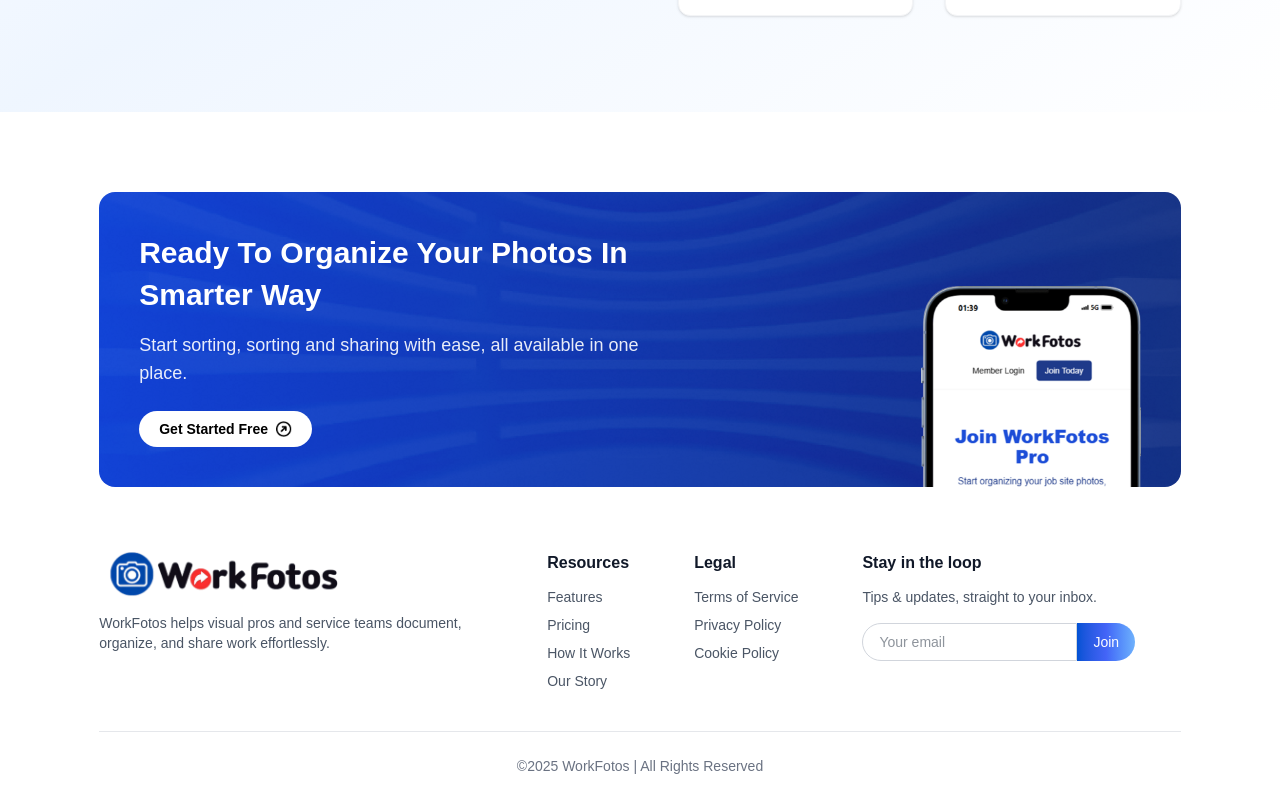
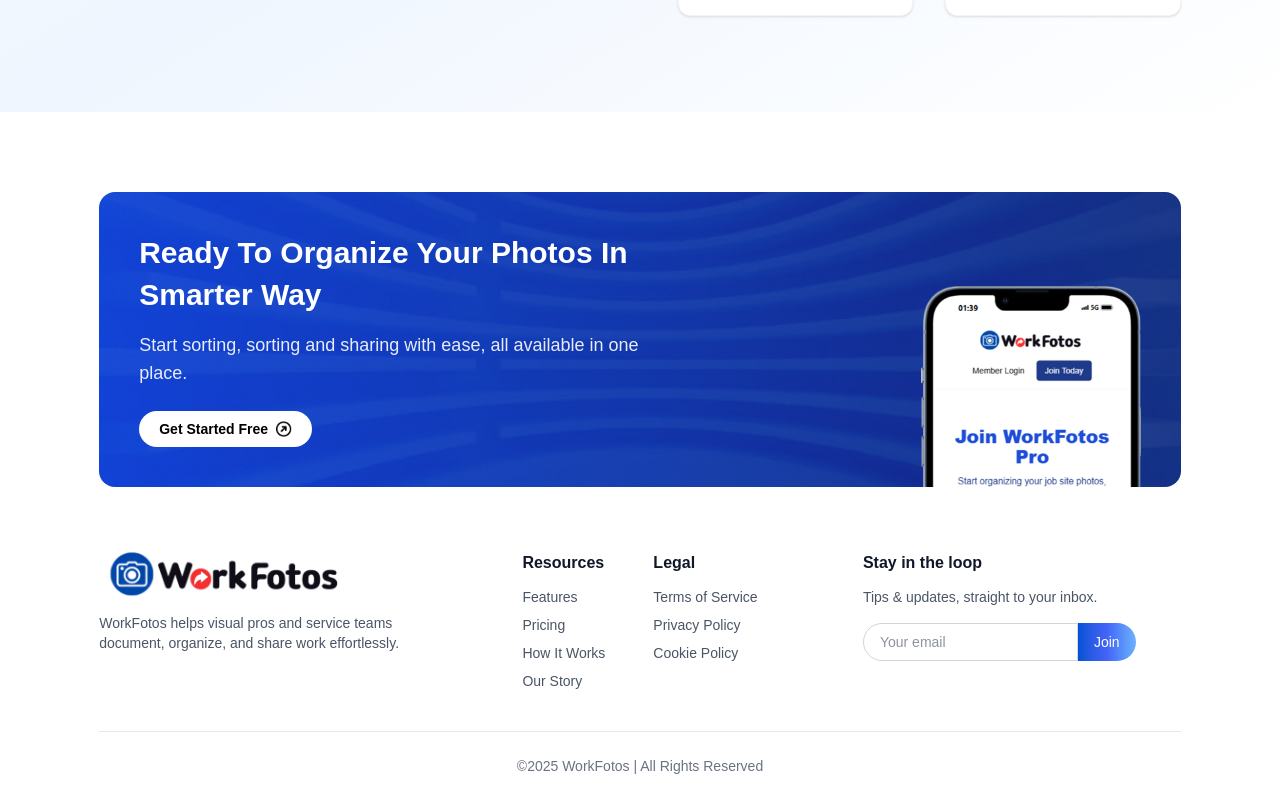
Before and after one commit to shabs-171/WorkFotos, a Next.js app: page / in a window 1280 px wide. Shown: the part 2757-3557 px from the top of the page. Built offline with nearby package versions, Linux system fonts and the light colour scheme.

Commit message:
changes in footer

```diff
--- a/app/components/Footer.tsx
+++ b/app/components/Footer.tsx
@@ -51,17 +51,21 @@
 
       {/* FOOTER LINKS - Same 87% width as header */}
          <div className="container-87 mt-12 sm:mt-16">
-        <div className="flex flex-col lg:flex-row justify-between items-start gap-8 lg:gap-16">
-          {/* Logo & Description */}
-          <div className="w-full lg:max-w-sm text-left">
-            <div className="flex items-center gap-2">
+  <div className="
+    flex flex-col lg:flex-row
+    justify-between items-start
+    gap-8 lg:gap-16
+  ">
+
+    {/* Left – Logo */}
+    <div className="w-full lg:w-1/3">
       <Image src="/logo2.png" alt="Logo" width={257} height={40} />
-            </div>
       <p className="mt-4 text-gray-600 text-sm">
-              WorkFotos helps visual pros and service teams document, organize,
-              and share work effortlessly.
+        WorkFotos helps visual pros and service teams document,
+        organize, and share work effortlessly.
       </p>
-            <div className="flex gap-4 mt-4 text-gray-500">
+
+      <div className="flex gap-3 mt-4 text-gray-500 text-lg">
         <i className="fa-brands fa-twitter"></i>
         <i className="fa-brands fa-x-twitter"></i>
         <i className="fa-brands fa-linkedin-in"></i>
@@ -69,10 +73,10 @@
       </div>
     </div>
 
-          {/* Resources, Legal, and Stay in the loop */}
-          <div className="w-full lg:flex-1 flex flex-col md:flex-row gap-8 md:gap-12 lg:gap-16">
-            {/* Resources */}
-            <div className="text-left">
+    {/* Center – Resources & Legal */}
+    <div className="w-full lg:w-1/3 flex justify-start lg:justify-center gap-12">
+
+      <div>
         <h4 className="font-semibold text-gray-900 mb-3">Resources</h4>
         <ul className="flex flex-col gap-2 text-gray-600 text-sm">
           <li className="cursor-pointer hover:text-blue-600">Features</li>
@@ -82,8 +86,7 @@
         </ul>
       </div>
 
-            {/* Legal */}
-            <div className="text-left">
+      <div>
         <h4 className="font-semibold text-gray-900 mb-3">Legal</h4>
         <ul className="flex flex-col gap-2 text-gray-600 text-sm">
           <li className="cursor-pointer hover:text-blue-600">Terms of Service</li>
@@ -91,27 +94,33 @@
           <li className="cursor-pointer hover:text-blue-600">Cookie Policy</li>
         </ul>
       </div>
+    </div>
 
-            {/* Stay in the loop */}
-            <div className="text-left lg:max-w-md">
+    {/* Right – Newsletter */}
+    <div className="w-full lg:w-1/3 flex justify-end">
+      <div className="w-full max-w-sm">
         <h4 className="font-semibold text-gray-900 mb-3">Stay in the loop</h4>
-              <p className="text-gray-600 mb-4 text-sm">
-                Tips & updates, straight to your inbox.
-              </p>
-              <div className="flex max-w-md">
+        <p className="text-gray-600 mb-4 text-sm">Tips & updates, straight to your inbox.</p>
+
+        <div className="flex">
           <input
             type="email"
             placeholder="Your email"
-                  className="flex-1 px-4 py-2 border border-gray-300 rounded-l-full focus:outline-none text-sm"
+            className=" px-4 py-2 border border-gray-300 rounded-l-full text-sm"
           />
-                <button className="bg-gradient-to-r from-[#0052D4] via-[#4364F7] to-[#6FB1FC] text-white px-4 py-2 rounded-r-full font-medium hover:opacity-90 transition text-sm whitespace-nowrap">
+          <button className="
+            bg-gradient-to-r from-[#0052D4] via-[#4364F7] to-[#6FB1FC]
+            text-white px-4 py-2 rounded-r-full text-sm font-medium
+          ">
             Join
           </button>
         </div>
       </div>
     </div>
+
   </div>
 </div>
+
 
       {/* COPYRIGHT - Same 87% width as header */}
       <div className="container-87 mt-8 sm:mt-10">
```
Also changed, not shown: public/slider1.png (added). Lines whose indentation alone changed are shown as unchanged.
